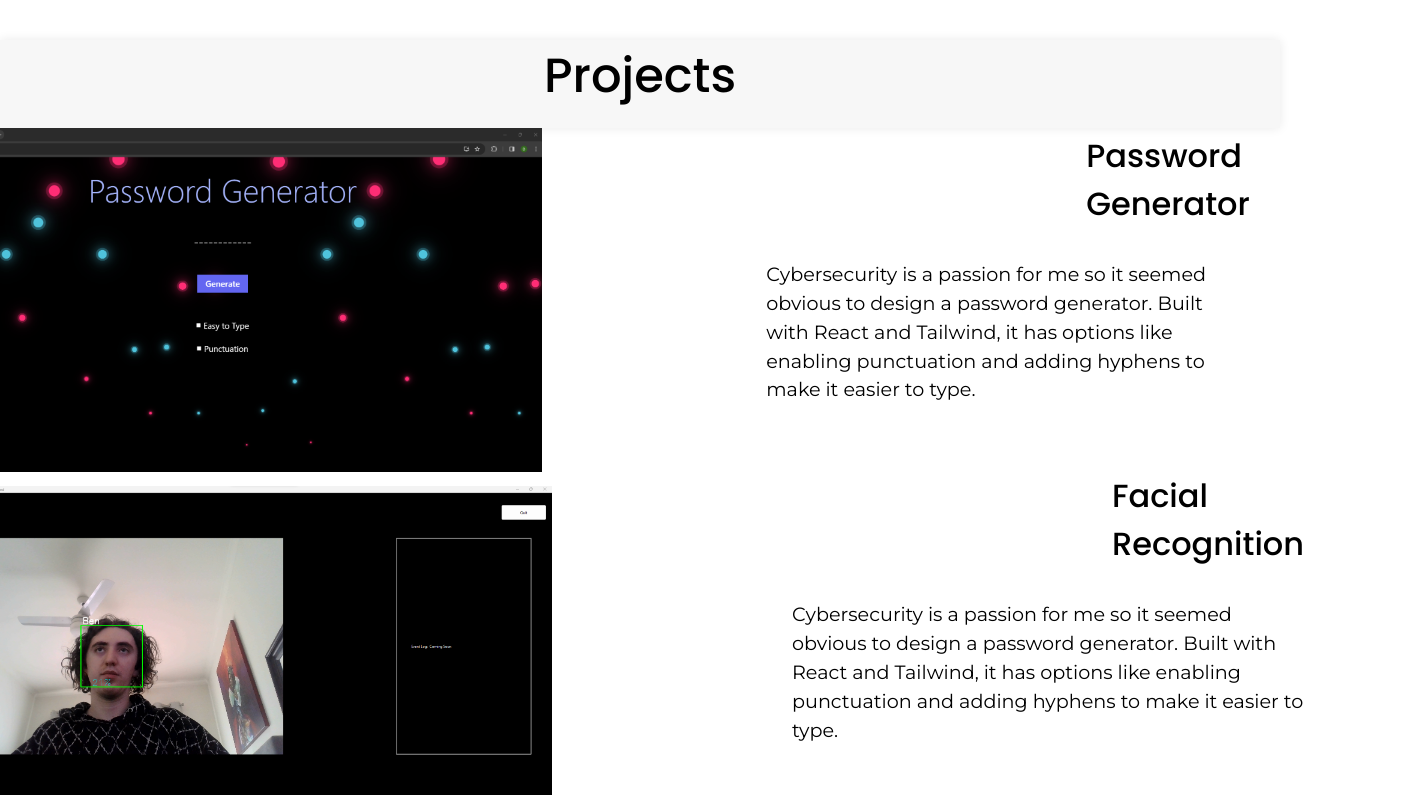
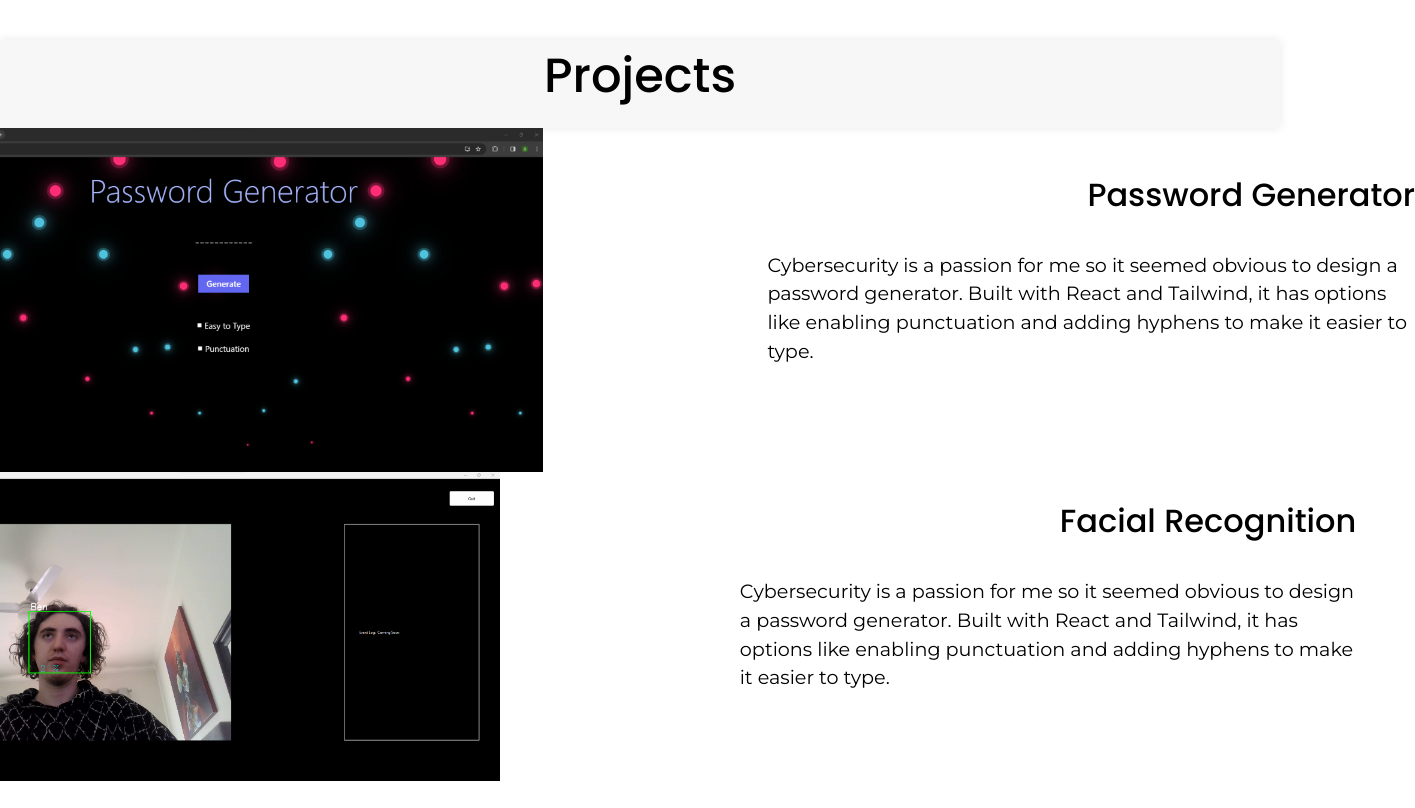
Before and after one commit to benhix/Portfolio, a React (Create React App) app: page / in a window 1280 px wide. Shown: the part 1580-2388 px from the top of the page, 1415 px wide, since content can reach past the window. After the commit the page ends 2361 px from the top, so only its background shows below. Built offline with nearby package versions, Linux system fonts and the light colour scheme.

Commit message:
Update Projects.css

```diff
--- a/src/sections/Projects/Projects.css
+++ b/src/sections/Projects/Projects.css
@@ -34,6 +34,7 @@
     padding-left: 20rem;
     padding-bottom: 2rem;
     margin: 0;
+    white-space: nowrap;
 }
 
 .facerec img {
@@ -45,5 +46,5 @@
     justify-content: center;
     align-items: center;
     width: 50%;
-    margin-left: 16rem;
+    margin-left: 21.2rem;
 }
```
